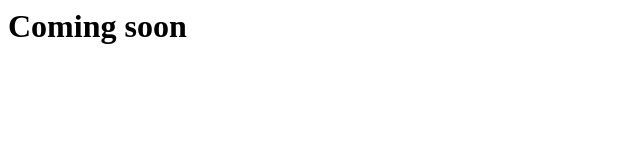
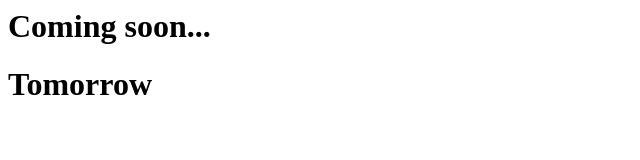
Before and after one commit to eth-ivan/git-101, a plain HTML site: page index.html in a window 1280 px wide. Shown: the whole page, without its empty margins (0-640 px from the left). Drawn offline with Linux system fonts and the light colour scheme.

Commit message:
added second h1

```diff
--- a/index.html
+++ b/index.html
@@ -3,6 +3,7 @@
 
     </head>
     <body>
-        <h1>Coming soon</h1>
+        <h1>Coming soon...</h1>
+        <h1>Tomorrow</h1>
     </body>
 </html>
```
